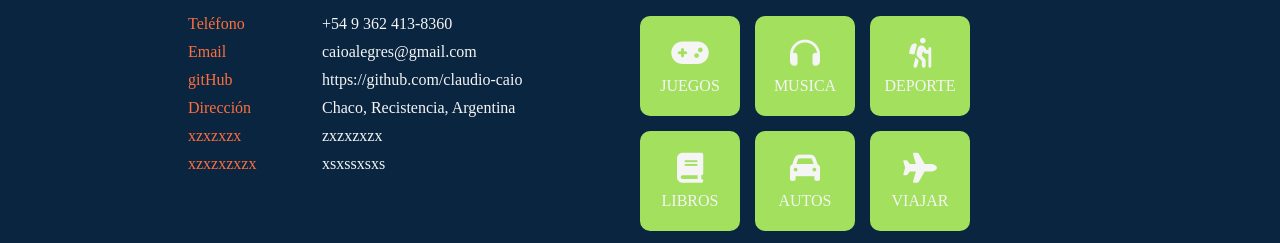
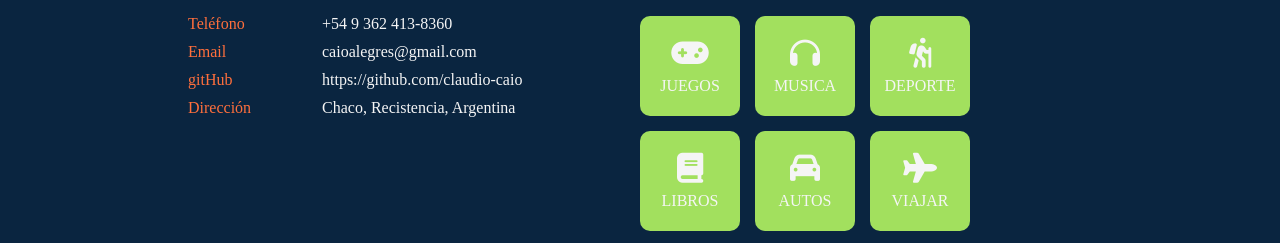
Before and after one commit to claudio-caio/portafolio_claudio, a plain HTML site: page index.html in a window 1280 px wide. Shown: the part 1240-1483 px from the top of the page. Drawn offline with Linux system fonts and the light colour scheme.

Commit message:
actualizar html

```diff
--- a/index.html
+++ b/index.html
@@ -82,12 +82,12 @@
                         Chaco, Recistencia, Argentina
                     </li>
                     <li>
-                        <strong>xzxzxzx</strong>
-                        zxzxzxzx
+                        <strong></strong>
+
                     </li>
                     <li>
-                        <strong>xzxzxzxzx</strong>
-                        xsxssxsxs
+                        <strong></strong>
+
                     </li>
                 </ul>
             </div>
```
